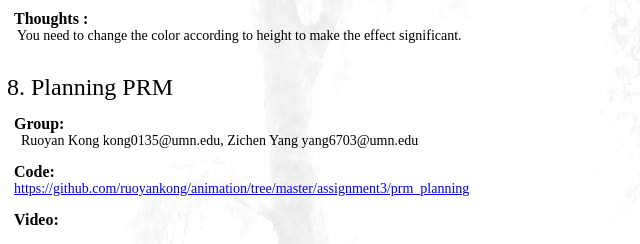
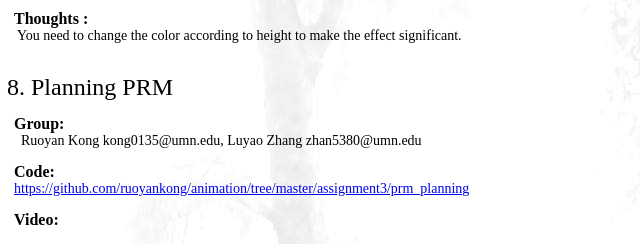
Before and after one commit to ruoyan196/ruoyan196.github.io, a plain HTML site: page csci5611.html in a window 1280 px wide. Shown: the part 10880-11124 px from the top of the page, 0-640 px from the left. Drawn offline with Linux system fonts and the light colour scheme.

Commit message:
planning

```diff
--- a/csci5611.html
+++ b/csci5611.html
@@ -756,8 +756,8 @@ href="https://people.sc.fsu.edu/%7Ejburkardt/cpp_src/shallow_water_1d/shallow_wa
                     </p>
                     <p> &nbsp; &nbsp; <span class="STYLE28">Group:<br>
                       </span><span class="style3">&nbsp; &nbsp; &nbsp;
-                        Ruoyan Kong kong0135@umn.edu, Zichen Yang
-                        yang6703@umn.edu<br>
+                        Ruoyan Kong kong0135@umn.edu, Luyao Zhang
+                        zhan5380@umn.edu<br>
                       </span></p>
                     <p>&nbsp; &nbsp; <span class="STYLE28">Code:<br>
                       </span><span class="style3">&nbsp; &nbsp; </span>
```
